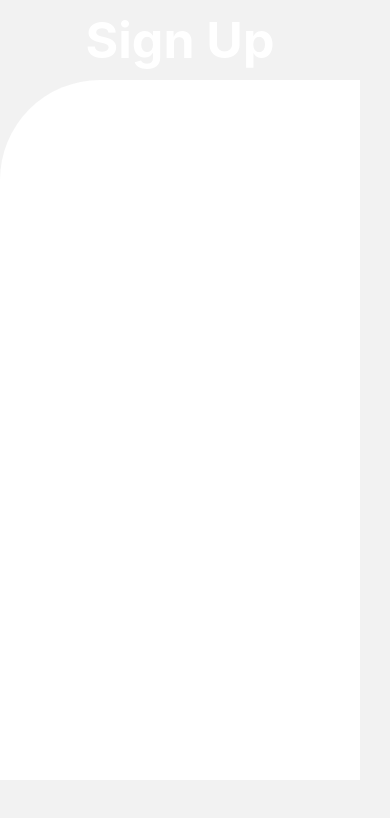
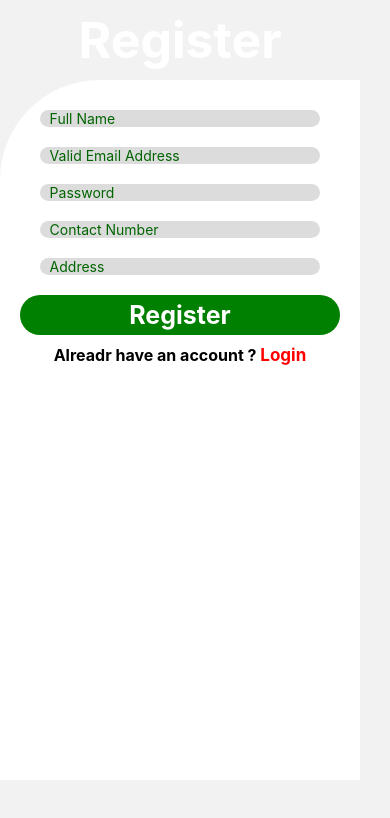
Before and after one commit to tharakad049/CarSaleMobileApp, a React Native app: screen /SignIn in a window 390 px wide. Shown: the top 818 px of the page. Built offline with nearby package versions, Linux system fonts and the light colour scheme.

Commit message:
Update register form

```diff
--- a/src/Field.js
+++ b/src/Field.js
@@ -5,7 +5,7 @@ const Field = (props) => {
     return (
         <TextInput {...props} style={{
             borderRadius: 100,
-            color: 'darkGreen',
+            color: 'darkgreen',
             paddingHorizontal: 10,
             width: '78%',
             backgroundColor: 'rgb(220,220,220)',
--- a/src/Login.js
+++ b/src/Login.js
@@ -27,7 +27,7 @@ const Login = (props) => {
               Forgot Password ?
             </Text>
           </View>
-          <Button textColor='white' bgcolor='green' btnLabel="Login" Press={() => alert("Logged In")} />
+          <Button textColor='white' bgcolor='green' btnLabel="Login" press={() => alert("Logged In")} />
           <View style={{ display: 'flex', flexDirection: 'row', justifyContent: "center" }}>
             <Text style={{ fontSize: 16, fontWeight: "bold" }}>Don't have an account ? </Text>
             <TouchableOpacity onPress={() => props.navigation.navigate("SignIn")}>
--- a/src/Register.js
+++ b/src/Register.js
@@ -1,14 +1,30 @@
-import { View, Text } from 'react-native'
+import { View, Text, TouchableOpacity } from 'react-native'
 import React from 'react'
 import Background from './Background'
+import Field from './Field'
+import Button from './Button'
 
-const Register = () => {
+const Register = (props) => {
   return (
     <Background>
-      <View style={{alignItems: "center", width: 360}}>
-      <Text style={{ color: "white", fontSize: 50, fontWeight: "bold", top: 10 }}>Sign Up</Text>
-      <View style={{ backgroundColor: "white", height: 700, width:360, top:20,  borderTopLeftRadius: 100, paddingTop:100}}>
-      </View>
+      <View style={{ alignItems: "center", width: 360 }}>
+        <Text style={{ color: "white", fontSize: 50, fontWeight: "bold", top: 10 }}>Register</Text>
+        <View style={{ backgroundColor: "white", alignItems: "center", height: 700, width: 360, top: 20, borderTopLeftRadius: 100, paddingTop: 20 }}>
+
+          <Field placeholder="Full Name"/>
+          <Field placeholder="Valid Email Address"/>
+          <Field placeholder="Password"/>
+          <Field placeholder="Contact Number"/>
+          <Field placeholder="Address"/>
+
+          <Button textColor='white' bgcolor='green' btnLabel="Register" press={() => alert("Signed In")} />
+          <View style={{ display: 'flex', flexDirection: 'row', justifyContent: "center" }}>
+            <Text style={{ fontSize: 16, fontWeight: "bold" }}>Alreadr have an account ? </Text>
+            <TouchableOpacity onPress={() => props.navigation.navigate("Login")}>
+              <Text style={{ color: 'red', fontWeight: 'bold', fontSize: 17 }}>Login</Text>
+            </TouchableOpacity>
+          </View>
+        </View>
       </View>
     </Background>
   )
```
